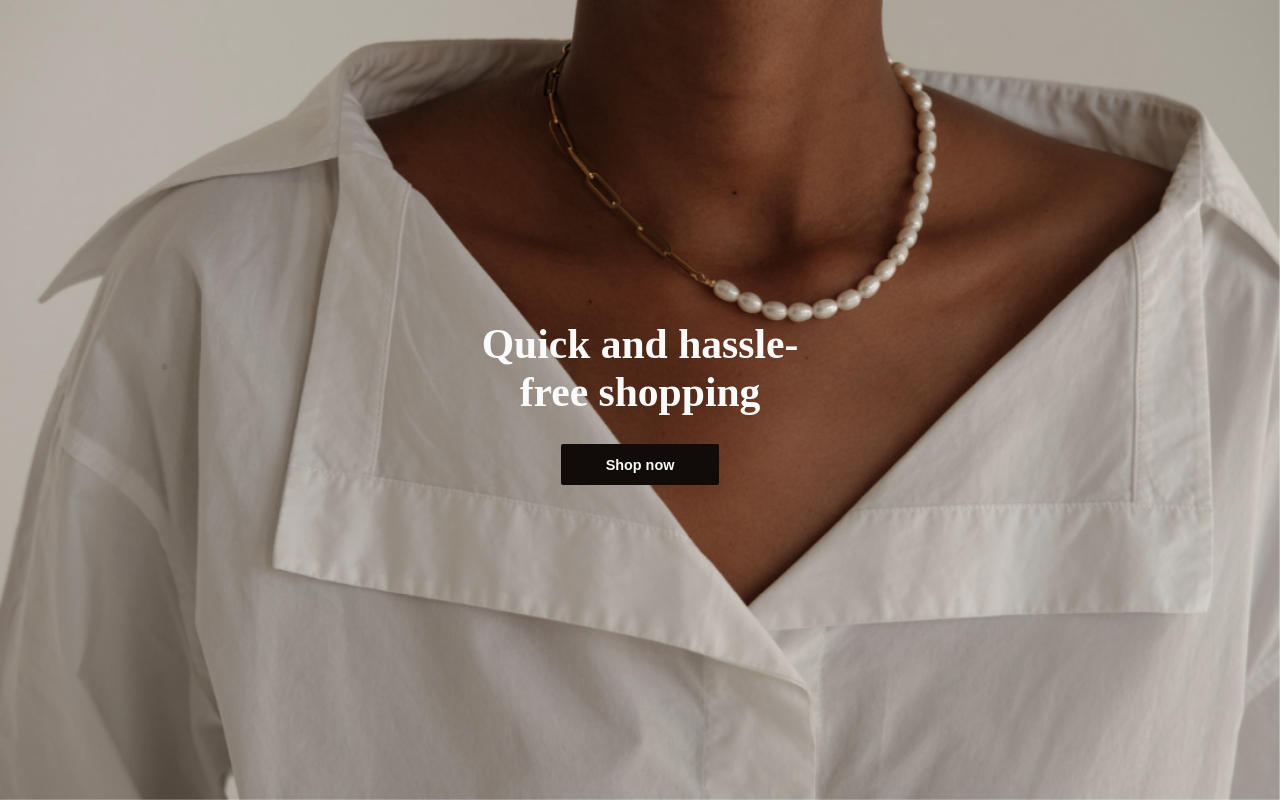
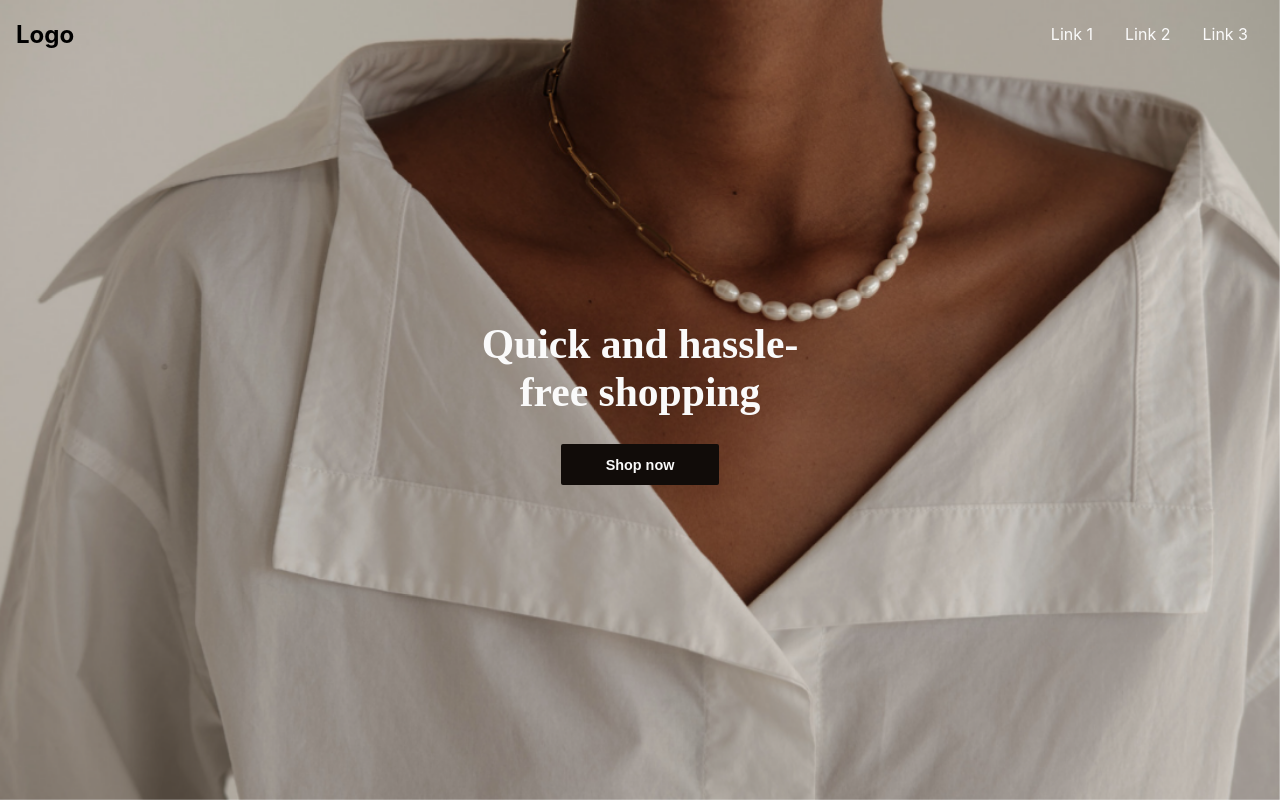
Before and after one commit to BaczkiewiczDawid/Verisma, a React (Create React App) app: page / in a window 1280 px wide. Built offline with nearby package versions, Linux system fonts and the light colour scheme; the HTML template or start-up script is replaced by a standard one.

Commit message:
simple version of navigation

```diff
--- a/src/App.js
+++ b/src/App.js
@@ -3,12 +3,14 @@ import Home from "./pages/Home/Home";
 import { ThemeProvider } from "styled-components";
 import { GlobalStyle } from "./assets/styles/Global";
 import { theme } from "./assets/styles/Theme";
+import Navigation from './components/Navigation/Navigation';
 
 function App() {
   return (
     <div className="App">
       <GlobalStyle />
       <ThemeProvider theme={theme}>
+        <Navigation />
         <Home />
       </ThemeProvider>
     </div>
--- /dev/null
+++ b/src/components/Navigation/Navigation.js
@@ -0,0 +1,55 @@
+import React, { useState } from "react";
+import {
+  Wrapper,
+  HamburgerButton,
+  HamburgerWrapper,
+  ListWrapper,
+  ListItem,
+  Link
+} from "./Navigation.styles";
+
+const Navigation = () => {
+  const [isOpen, setIsOpen] = useState(false);
+
+  const handleOpenNav = () => {
+    setIsOpen(!isOpen);
+  };
+
+  return (
+    <>
+      <Wrapper>
+        <h2>Logo</h2>
+        <ListWrapper>
+            <ListItem>
+                <Link href="#">Link 1</Link>
+            </ListItem>
+            <ListItem>
+                <Link href="#">Link 2</Link>
+            </ListItem>
+            <ListItem>
+                <Link href="#">Link 3</Link>
+            </ListItem>
+        </ListWrapper>
+        <HamburgerButton onClick={handleOpenNav} />
+      </Wrapper>
+      {isOpen && (
+        <HamburgerWrapper>
+          <ListWrapper>
+            <ListItem
+            >
+              <Link href="#">Link 1 asdsad</Link>
+            </ListItem>
+            <ListItem>
+              <Link href="#">Link 2</Link>
+            </ListItem>
+            <ListItem>
+              <Link href="#">Link 3asdasd </Link>
+            </ListItem>
+          </ListWrapper>
+        </HamburgerWrapper>
+      )}
+    </>
+  );
+};
+
+export default Navigation;
--- /dev/null
+++ b/src/components/Navigation/Navigation.styles.js
@@ -0,0 +1,65 @@
+import styled from "styled-components";
+
+export const Wrapper = styled.nav`
+  width: 100vw;
+  position: fixed;
+  top: 0;
+  left: 0;
+  display: flex;
+  justify-content: space-between;
+  align-items: center;
+  padding: 0 1rem;
+`;
+
+export const HamburgerButton = styled.div`
+  width: 50px;
+  height: 50px;
+  background-color: white;
+  cursor: pointer;
+  z-index: 3;
+
+  @media screen and (min-width: 768px) {
+    display: none;
+  }
+`;
+
+export const HamburgerWrapper = styled.div`
+  width: 100vw;
+  height: 100vh;
+  position: fixed;
+  top: 0;
+  left: 0;
+  background-color: ${({ theme }) => theme.colors.white};
+
+  @media screen and (min-width: 768px) {
+    display: none;
+  }
+`;
+
+export const ListWrapper = styled.ul`
+  padding: 0;
+  text-align: center;
+
+  @media screen and (min-width: 768px) {
+    display: flex;
+  }
+`;
+
+export const ListItem = styled.li`
+  list-style: none;
+  padding: 1.2rem 0;
+
+  @media screen and (min-width: 768px) {
+    padding: 0 1rem;
+  }
+`;
+
+export const Link = styled.a`
+  color: ${({ theme }) => theme.colors.black};
+  text-decoration: none;
+  cursor: pointer;
+
+  @media screen and (min-width: 768px) {
+    color: ${({ theme }) => theme.colors.white};
+  }
+`;
```
